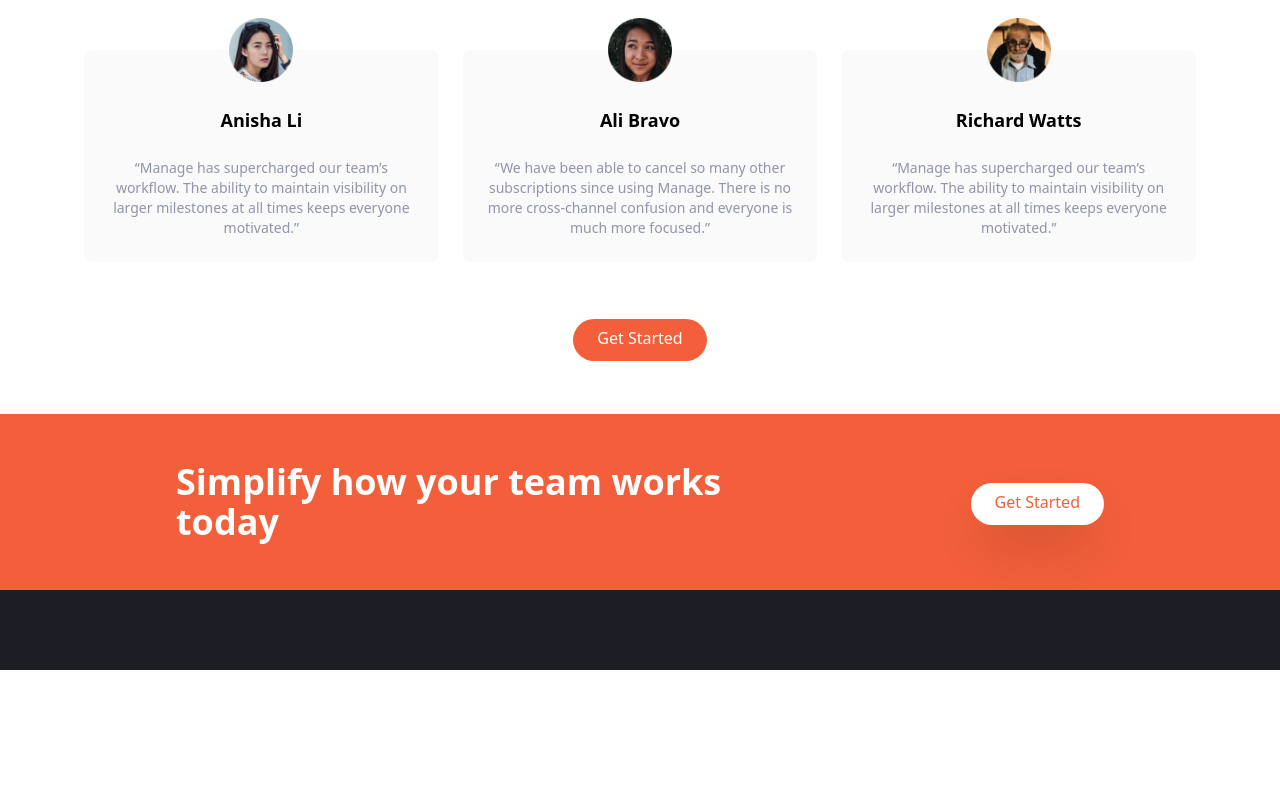
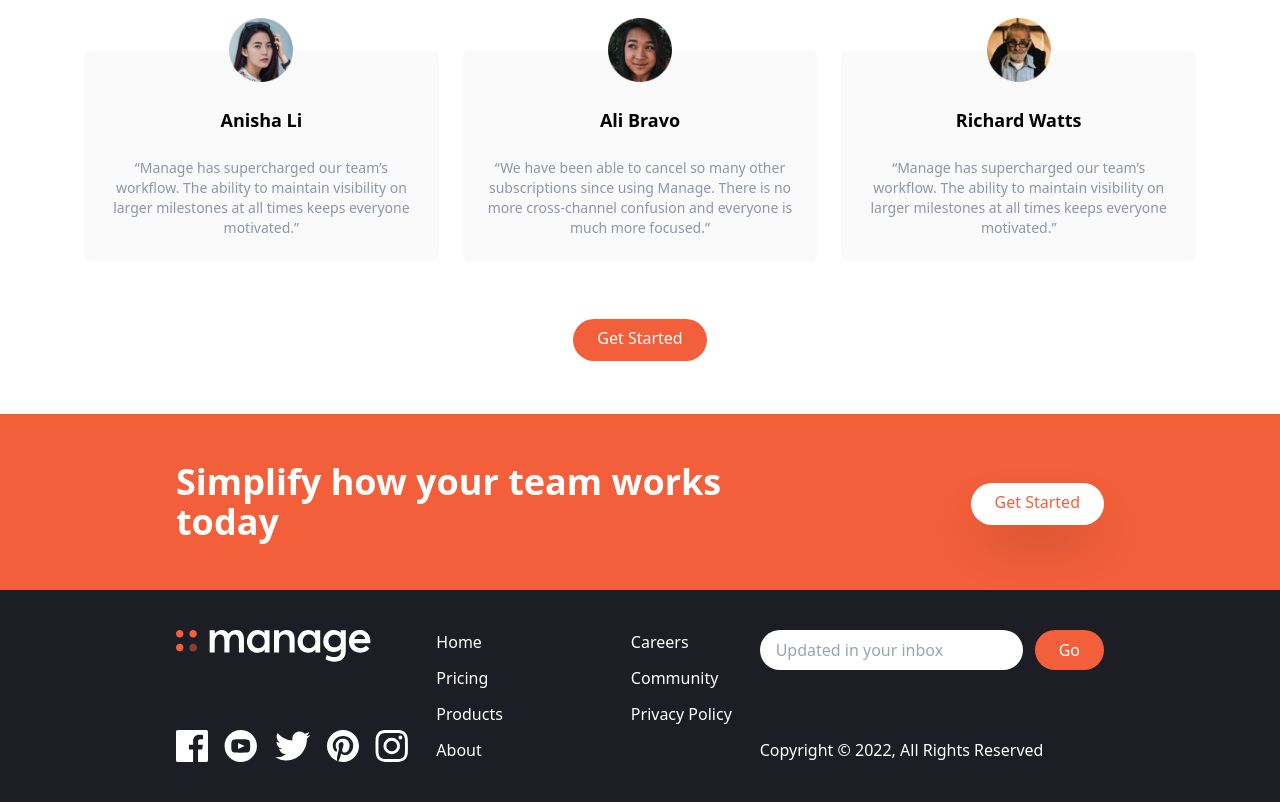
Before and after one commit to GideonOdiokine/Manage-Landing-Page, a website: page index.html in a window 1280 px wide. Shown: the part 1326-2128 px from the top of the page. Before the commit the page ends 1996 px from the top, so only its background shows below. Drawn offline with Linux system fonts and the light colour scheme.

Commit message:
added Footer

```diff
--- a/index.html
+++ b/index.html
@@ -259,11 +259,80 @@
 
     <!-- Footer -->
     <footer class="bg-veryDarkBlue">
-       <!-- Flex Container -->
+      <!-- Flex Container -->
       <div
-       class="container flex flex-col-reverse justify-between px-6 py-10 mx-auto space-y-8 md:flex-row md:space-y-0">
+        class="container flex flex-col-reverse justify-between px-6 py-10 mx-auto space-y-8 md:flex-row md:space-y-0"
+      >
+        <!-- Logo and social links container -->
+        <div
+          class="flex flex-col-reverse items-center justify-between space-y-12 md:flex-col md:space-y-0 md:items-start"
+        >
+          <div class="mx-auto my-6 text-center text-white md:hidden">
+            Copyright &copy; 2022, All Rights Reserved
+          </div>
+          <!-- Logo -->
+          <div>
+            <img src="img/logo-white.svg" class="h-8" alt="" />
+          </div>
+          <!-- Social Links Container -->
+          <div class="flex justify-center space-x-4">
+            <!-- Link 1 -->
+            <a href="#">
+              <img src="img/icon-facebook.svg" alt="" class="h-8" />
+            </a>
+            <!-- Link 2 -->
+            <a href="#">
+              <img src="img/icon-youtube.svg" alt="" class="h-8" />
+            </a>
 
+            <a href="#">
+              <img src="img/icon-twitter.svg" alt="" class="h-8" />
+            </a>
+            <!-- Link 4 -->
+            <a href="#">
+              <img src="img/icon-pinterest.svg" alt="" class="h-8" />
+            </a>
+            <!-- Link 5 -->
+            <a href="#">
+              <img src="img/icon-instagram.svg" alt="" class="h-8" />
+            </a>
+          </div>
+        </div>
+        <!-- List Container -->
+        <div class="flex justify-around space-x-32">
+          <div class="flex flex-col space-y-3 text-white">
+            <a href="#" class="hover:text-brightRed">Home</a>
+            <a href="#" class="hover:text-brightRed">Pricing</a>
+            <a href="#" class="hover:text-brightRed">Products</a>
+            <a href="#" class="hover:text-brightRed">About</a>
+          </div>
+          <div class="flex flex-col space-y-3 text-white">
+            <a href="#" class="hover:text-brightRed">Careers</a>
+            <a href="#" class="hover:text-brightRed">Community</a>
+            <a href="#" class="hover:text-brightRed">Privacy Policy</a>
+          </div>
+        </div>
 
+        <!-- Input Container -->
+        <div class="flex flex-col justify-between">
+          <form>
+            <div class="flex space-x-3">
+              <input
+                type="text"
+                class="flex-1 px-4 rounded-full focus:outline-none"
+                placeholder="Updated in your inbox"
+              />
+              <button
+                class="px-6 py-2 text-white rounded-full bg-brightRed hover:bg-brightRedLight focus:outline-none"
+              >
+                Go
+              </button>
+            </div>
+          </form>
+          <div class="hidden text-white md:block">
+            Copyright &copy; 2022, All Rights Reserved
+          </div>
+        </div>
       </div>
     </footer>
     <script src="js/script.js"></script>
```
Also changed, not shown: css/main.css.
